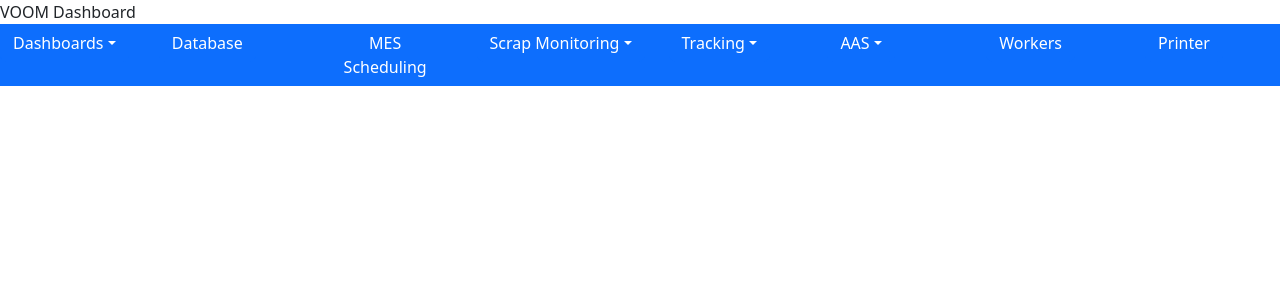
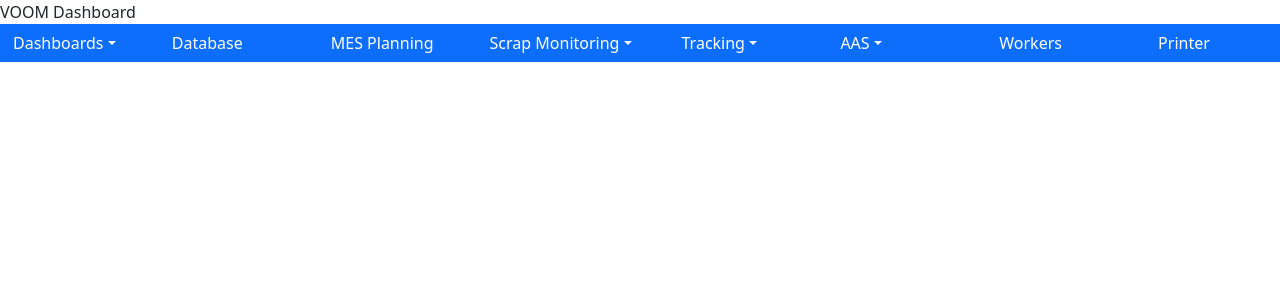
Before and after one commit to VOOM-Cambridge/Dashboard, a React (Create React App) app: page / in a window 1280 px wide. Shown: the top 300 px of the page. Built offline with nearby package versions, Linux system fonts and the light colour scheme.

Commit message:
first commit

```diff
--- a/docker-compose.yml
+++ b/docker-compose.yml
@@ -4,4 +4,4 @@ services:
         restart: unless-stopped
         build: .
         ports:
-          - "1000:3000"
+          - "80:3000"
--- a/src/App.js
+++ b/src/App.js
@@ -8,7 +8,6 @@ const App = () => {
   const [selectedItem, setSelectedItem] = useState(null);
   const [error, setError] = useState(false);
   const colourBar = "primary"
-  const textTop = "link-row bg-" + {colourBar}
 
   const handleItemClick = (item) => {
     setSelectedItem(item);
@@ -29,7 +28,7 @@ const websites = [
     ]
   },
   { name: "Database", link: `http://${url}:8086` , children: null},
-  { name: "MES Scheduling", link: `http://${url}:9000` , children: null},
+  { name: "MES Planning", link: `http://${url}:9000` , children: null},
   {
     name: "Scrap Monitoring",
     children: [
@@ -40,7 +39,7 @@ const websites = [
   {
     name: "Tracking",
     children: [
-      { name: "Location Tracking", link: `http://${url}`},
+      { name: "Location Tracking", link: `http://${url}:8000`},
       { name: "Admin Location Tracking", link: `http://${url}:8001`},
       { name: "Composition Tracking", link: `http://${url}:8001`},
     ]
@@ -70,15 +69,26 @@ const websites = [
 
                   <Dropdown.Menu>
                     {website.children.map((child) => (
-                      <Dropdown.Item onClick={() => handleItemClick(child.link)} key={child.name}>{child.name}</Dropdown.Item>
+                      <Dropdown.Item onClick={() => handleItemClick(child.link)}
+                      key={child.name}
+                      >{child.name}</Dropdown.Item>
                     ))}
                   </Dropdown.Menu>
                 </Dropdown>
           ) : (
             <Col key={index} className="link-col">
-              <Button variant={colourBar} onClick={() => handleItemClick(website.link)}>
+              {website.name =="MES Planning" ? (
+                <Button variant={colourBar}
+                  onClick={() => handleItemClick(website.link)}
+                  href = {website.link}>
+                  {website.name}
+                </Button>
+              ):(
+                <Button variant={colourBar}
+                onClick={() => handleItemClick(website.link)}>
                 {website.name}
-              </Button>
+                </Button>
+              )}
             </Col>
           )
         )}
```
